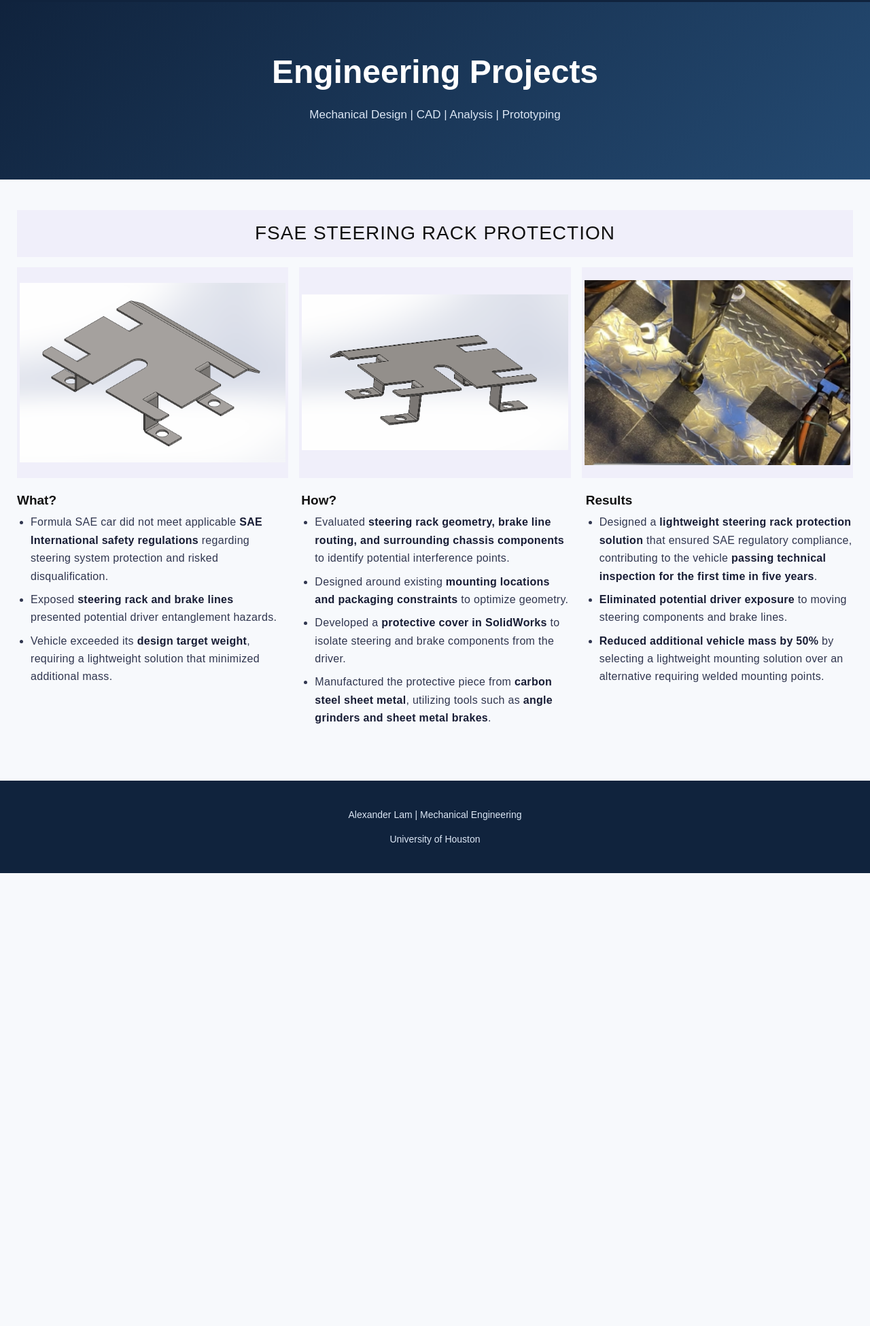
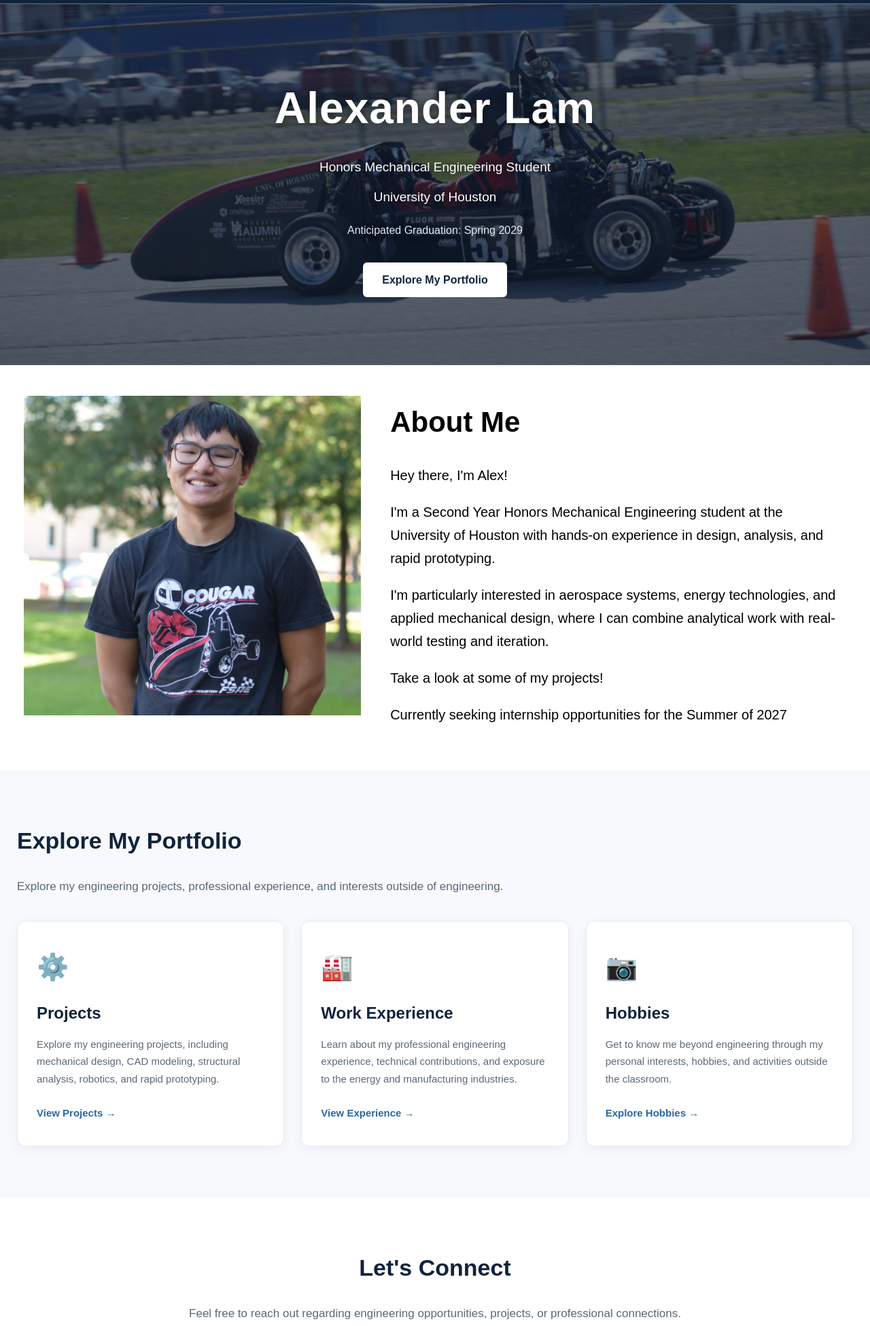
Before and after one commit to alexanderlam32-alt/alexanderlam32-alt.github.io, a plain HTML site: page index.html in a window 1280 px wide. Shown: the part 68-2018 px from the top of the page at 68% size. Before the commit the page ends 1352 px from the top, so only its background shows below. Drawn offline with Linux system fonts and the light colour scheme.

Commit message:
Update index.html

```diff
--- a/index.html
+++ b/index.html
@@ -7,7 +7,7 @@
   <meta name="viewport"
         content="width=device-width, initial-scale=1.0">
 
-  <title>Projects | Alexander Lam</title>
+  <title>Alexander Lam | Engineering Portfolio</title>
 
   <style>
 
@@ -26,7 +26,7 @@
       font-family: Arial, Helvetica, sans-serif;
       background: #f7f9fc;
       color: #243247;
-      line-height: 1.6;
+      line-height: 1.7;
     }
 
     /* NAVIGATION BAR */
@@ -65,105 +65,271 @@
       color: #7db8ff;
     }
 
-    /* PAGE HEADER */
+    /* HERO SECTION */
 
-    .page-header {
-      background: linear-gradient(
-        135deg,
-        #10233d,
-        #244a72
-      );
+    .hero {
+      position: relative;
+
+      background:
+        linear-gradient(
+          rgba(10, 22, 40, 0.58),
+          rgba(10, 22, 40, 0.68)
+        ),
+        url("fsae-car.png");
+
+      background-size: cover;
+      background-position: center 52%;
+      background-repeat: no-repeat;
+      background-color: #10233d;
 
       color: white;
       text-align: center;
-      padding: 65px 20px;
+
+      min-height: 520px;
+      padding: 100px 20px;
+
+      display: flex;
+      flex-direction: column;
+      align-items: center;
+      justify-content: center;
     }
 
-    .page-header h1 {
-      font-size: clamp(34px, 5vw, 48px);
-      margin: 0;
+    .hero h1 {
+      font-size: clamp(40px, 6vw, 64px);
+      font-weight: 700;
+      margin: 0 0 10px;
+      letter-spacing: 1px;
+
+      text-shadow:
+        0 3px 12px rgba(0,0,0,0.35);
     }
 
-    .page-header p {
-      font-size: 17px;
-      color: #dce7f5;
-      margin-top: 10px;
+    .hero p {
+      font-size: 19px;
+      color: #ffffff;
+      margin: 6px 0;
+
+      text-shadow:
+        0 2px 8px rgba(0,0,0,0.5);
     }
 
-    /* PROJECT CONTAINER */
-
-    .project-container {
-      max-width: 1400px;
-      margin: 45px auto;
-      padding: 0 25px;
+    .hero .graduation {
+      font-size: 16px;
+      color: #e0e9f4;
+      margin-top: 12px;
     }
 
-    /* PROJECT TITLE */
+    .hero-button {
+      display: inline-block;
+      margin-top: 28px;
+      padding: 12px 28px;
 
-    .project-title {
-      background: #f0effa;
-      text-align: center;
-      padding: 12px 20px;
+      background: white;
+      color: #10233d;
+
+      text-decoration: none;
+      border-radius: 6px;
+      font-weight: bold;
+
+      transition:
+        transform 0.2s,
+        background 0.2s;
+    }
+
+    .hero-button:hover {
+      transform: translateY(-3px);
+      background: #e8f1fb;
+    }
+
+    /* GENERAL LAYOUT */
+
+    .container {
+      max-width: 1300px;
+      margin: auto;
+      padding: 75px 25px;
+    }
+
+    h2 {
+      font-size: 34px;
+      color: #10233d;
+      margin-top: 0;
+      margin-bottom: 25px;
+    }
+
+    /* ABOUT ME SECTION */
+
+    .about {
+      background: white;
+    }
+
+    .about .container {
+      max-width: 1400px;
+      padding: 45px 35px;
+    }
+
+    .about-layout {
+      display: grid;
+      grid-template-columns:
+        minmax(0, 517fr) minmax(0, 699fr);
+      gap: 43px;
+      align-items: start;
+    }
+
+    .about-photo {
+      width: 100%;
+      aspect-ratio: 517 / 490;
+      object-fit: cover;
+      object-position: center;
+      display: block;
+    }
+
+    .about-content {
+      padding-top: 14px;
+    }
+
+    .about-content h2 {
+      font-size: 42px;
+      color: #000000;
+      margin-bottom: 35px;
+      line-height: 1.2;
+    }
+
+    .about-content p {
+      font-size: 20px;
+      line-height: 1.7;
+      color: #000000;
+      margin: 0 0 20px;
+    }
+
+    .about-content .intro {
+      margin-bottom: 20px;
+    }
+
+    /* PORTFOLIO SECTION */
+
+    .portfolio-section {
+      background: #f7f9fc;
+    }
+
+    .section-description {
+      font-size: 17px;
+      color: #5b6878;
+      margin-bottom: 35px;
+    }
+
+    .card-grid {
+      display: grid;
+      grid-template-columns:
+        repeat(3, minmax(0, 1fr));
+      gap: 25px;
+    }
+
+    /* PORTFOLIO CARDS */
+
+    .card {
+      background: white;
+      border: 1px solid #e4e9ef;
+      border-radius: 12px;
+      padding: 35px 28px;
+
+      text-decoration: none;
+      color: #243247;
+
+      box-shadow:
+        0 5px 18px rgba(0,0,0,0.05);
+
+      display: flex;
+      flex-direction: column;
+
+      transition:
+        transform 0.25s ease,
+        box-shadow 0.25s ease;
+    }
+
+    .card:hover {
+      transform: translateY(-7px);
+
+      box-shadow:
+        0 14px 30px rgba(0,0,0,0.12);
+    }
+
+    .card-icon {
+      font-size: 38px;
       margin-bottom: 15px;
     }
 
-    .project-title h2 {
-      font-size: 28px;
-      font-weight: 500;
-      color: #111111;
-      letter-spacing: 1px;
-      margin: 0;
-      text-transform: uppercase;
+    .card h3 {
+      font-size: 24px;
+      color: #10233d;
+      margin: 0 0 12px;
     }
 
-    /* PROJECT IMAGES */
-
-    .project-images {
-      display: grid;
-      grid-template-columns: repeat(3, 1fr);
-      gap: 16px;
-      margin-bottom: 18px;
+    .card p {
+      font-size: 15px;
+      color: #5b6878;
+      margin: 0 0 25px;
+      flex-grow: 1;
     }
 
-    .project-images img {
-      width: 100%;
-      height: 310px;
-      object-fit: contain;
-      background: #f0effa;
-      border: 4px solid #f0effa;
-      display: block;
+    .card-link {
+      font-size: 15px;
+      font-weight: bold;
+      color: #2768a8;
     }
 
-    /* PROJECT DESCRIPTION */
+    /* CONTACT SECTION */
 
-    .project-details {
-      display: grid;
-      grid-template-columns: repeat(3, 1fr);
-      gap: 25px;
+    .contact {
+      background: white;
+      text-align: center;
     }
 
-    .detail-column h3 {
-      font-size: 19px;
-      font-weight: 700;
-      color: #111111;
-      margin: 0 0 4px;
+    .contact p {
+      color: #5b6878;
+      font-size: 17px;
     }
 
-    .detail-column ul {
-      padding-left: 20px;
-      margin: 0;
+    .contact-details {
+      margin: 25px 0;
     }
 
-    .detail-column li {
-      font-size: 16px;
-      color: #30364f;
-      line-height: 1.65;
-      margin-bottom: 8px;
-      letter-spacing: 0.3px;
+    .contact-details p {
+      margin: 8px 0;
     }
 
-    .detail-column strong {
-      color: #181d35;
+    .contact-details a {
+      color: #2768a8;
+      text-decoration: none;
+    }
+
+    .contact-details a:hover {
+      text-decoration: underline;
+    }
+
+    .contact-links {
+      margin-top: 25px;
+    }
+
+    .contact-links a {
+      display: inline-block;
+      margin: 8px;
+      padding: 10px 22px;
+
+      border: 1px solid #2768a8;
+      border-radius: 6px;
+
+      color: #2768a8;
+      text-decoration: none;
+      font-weight: bold;
+
+      transition:
+        background 0.2s,
+        color 0.2s;
+    }
+
+    .contact-links a:hover {
+      background: #2768a8;
+      color: white;
     }
 
     /* FOOTER */
@@ -174,30 +340,74 @@
       text-align: center;
       padding: 25px 20px;
       font-size: 14px;
-      margin-top: 70px;
     }
 
-    /* TABLET */
+    /* TABLET RESPONSIVENESS */
 
     @media (max-width: 1000px) {
 
-      .project-images img {
-        height: 240px;
+      .about-layout {
+        gap: 30px;
       }
 
-      .project-details {
-        gap: 15px;
+      .about-content h2 {
+        font-size: 34px;
+        margin-bottom: 20px;
       }
 
-      .detail-column li {
-        font-size: 14px;
+      .about-content p {
+        font-size: 17px;
       }
 
     }
 
-    /* MOBILE */
+    /* MOBILE RESPONSIVENESS */
 
-    @media (max-width: 700px) {
+    @media (max-width: 800px) {
+
+      .card-grid {
+        grid-template-columns: 1fr;
+      }
+
+      .hero {
+        min-height: 430px;
+        padding: 75px 20px;
+        background-position: center;
+      }
+
+      .hero h1 {
+        font-size: 42px;
+      }
+
+      .hero p {
+        font-size: 16px;
+      }
+
+      .container {
+        padding: 55px 20px;
+      }
+
+      .about .container {
+        padding: 40px 20px;
+      }
+
+      .about-layout {
+        grid-template-columns: 1fr;
+        gap: 30px;
+      }
+
+      .about-photo {
+        max-width: 520px;
+        margin: auto;
+      }
+
+      .about-content {
+        padding-top: 0;
+      }
+
+      .about-content h2 {
+        font-size: 32px;
+      }
 
       nav {
         justify-content: center;
@@ -208,31 +418,8 @@
         gap: 15px;
       }
 
-      .project-container {
-        padding: 0 18px;
-        margin: 30px auto;
-      }
-
-      .project-title h2 {
-        font-size: 21px;
-      }
-
-      .project-images {
-        grid-template-columns: 1fr;
-      }
-
-      .project-images img {
-        height: auto;
-        max-height: 400px;
-      }
-
-      .project-details {
-        grid-template-columns: 1fr;
-        gap: 25px;
-      }
-
-      .detail-column li {
-        font-size: 16px;
+      h2 {
+        font-size: 28px;
       }
 
     }
@@ -254,7 +441,7 @@
 
       <a href="index.html">Home</a>
 
-      <a href="index.html#about">About Me</a>
+      <a href="#about">About Me</a>
 
       <a href="projects.html">Projects</a>
 
@@ -264,183 +451,243 @@
 
       <a href="hobbies.html">Hobbies</a>
 
-      <a href="index.html#contact">Contact</a>
+      <a href="#contact">Contact</a>
 
     </div>
 
   </nav>
 
 
-  <!-- PAGE HEADER -->
+  <!-- HERO SECTION -->
 
-  <header class="page-header">
+  <header class="hero" id="home">
 
-    <h1>Engineering Projects</h1>
+    <h1>Alexander Lam</h1>
 
     <p>
-      Mechanical Design | CAD | Analysis | Prototyping
+      Honors Mechanical Engineering Student
     </p>
+
+    <p>
+      University of Houston
+    </p>
+
+    <p class="graduation">
+      Anticipated Graduation: Spring 2029
+    </p>
+
+    <a class="hero-button" href="#portfolio">
+      Explore My Portfolio
+    </a>
 
   </header>
 
 
-  <!-- PROJECT 1 -->
+  <!-- ABOUT ME SECTION -->
 
-  <main class="project-container">
+  <section class="about" id="about">
 
-    <section class="project">
+    <div class="container">
 
-      <!-- PROJECT TITLE -->
+      <div class="about-layout">
 
-      <div class="project-title">
-
-        <h2>FSAE Steering Rack Protection</h2>
-
-      </div>
-
-
-      <!-- THREE PROJECT IMAGES -->
-
-      <div class="project-images">
+        <!-- HEADSHOT ON LEFT -->
 
         <img
-          src="Rack1.png"
-          alt="Steering rack protection CAD design">
+          src="Headshot.png"
+          alt="Alexander Lam"
+          class="about-photo">
 
-        <img
-          src="Rack2.png"
-          alt="Steering rack protection assembly">
+        <!-- BIOGRAPHY ON RIGHT -->
 
-        <img
-          src="RackReal.png"
-          alt="Manufactured steering rack protection">
+        <div class="about-content">
 
-      </div>
+          <h2>About Me</h2>
 
+          <p class="intro">
+            Hey there, I'm Alex!
+          </p>
 
-      <!-- PROJECT DETAILS -->
+          <p>
+            I'm a Second Year Honors Mechanical
+            Engineering student at the University
+            of Houston with hands-on experience
+            in design, analysis, and rapid
+            prototyping.
+          </p>
 
-      <div class="project-details">
+          <p>
+            I'm particularly interested in
+            aerospace systems, energy technologies,
+            and applied mechanical design, where
+            I can combine analytical work with
+            real-world testing and iteration.
+          </p>
 
-        <!-- WHAT -->
+          <p>
+            Take a look at some of my projects!
+          </p>
 
-        <div class="detail-column">
-
-          <h3>What?</h3>
-
-          <ul>
-
-            <li>
-              Formula SAE car did not meet
-              applicable <strong>SAE International
-              safety regulations</strong>
-              regarding steering system protection
-              and risked disqualification.
-            </li>
-
-            <li>
-              Exposed <strong>steering rack and
-              brake lines</strong> presented
-              potential driver entanglement
-              hazards.
-            </li>
-
-            <li>
-              Vehicle exceeded its
-              <strong>design target weight</strong>,
-              requiring a lightweight solution
-              that minimized additional mass.
-            </li>
-
-          </ul>
-
-        </div>
-
-
-        <!-- HOW -->
-
-        <div class="detail-column">
-
-          <h3>How?</h3>
-
-          <ul>
-
-            <li>
-              Evaluated <strong>steering rack
-              geometry, brake line routing,
-              and surrounding chassis
-              components</strong> to identify
-              potential interference points.
-            </li>
-
-            <li>
-              Designed around existing
-              <strong>mounting locations and
-              packaging constraints</strong>
-              to optimize geometry.
-            </li>
-
-            <li>
-              Developed a <strong>protective
-              cover in SolidWorks</strong> to
-              isolate steering and brake
-              components from the driver.
-            </li>
-
-            <li>
-              Manufactured the protective
-              piece from <strong>carbon steel
-              sheet metal</strong>, utilizing
-              tools such as <strong>angle grinders
-              and sheet metal brakes</strong>.
-            </li>
-
-          </ul>
-
-        </div>
-
-
-        <!-- RESULTS -->
-
-        <div class="detail-column">
-
-          <h3>Results</h3>
-
-          <ul>
-
-            <li>
-              Designed a <strong>lightweight
-              steering rack protection
-              solution</strong> that ensured
-              SAE regulatory compliance,
-              contributing to the vehicle
-              <strong>passing technical inspection
-              for the first time in five years</strong>.
-            </li>
-
-            <li>
-              <strong>Eliminated potential driver
-              exposure</strong> to moving steering
-              components and brake lines.
-            </li>
-
-            <li>
-              <strong>Reduced additional vehicle
-              mass by 50%</strong> by selecting
-              a lightweight mounting solution
-              over an alternative requiring
-              welded mounting points.
-            </li>
-
-          </ul>
+          <p>
+            Currently seeking internship
+            opportunities for the Summer of 2027
+          </p>
 
         </div>
 
       </div>
 
-    </section>
+    </div>
 
-  </main>
+  </section>
+
+
+  <!-- PORTFOLIO SECTION -->
+
+  <section
+    class="portfolio-section"
+    id="portfolio">
+
+    <div class="container">
+
+      <h2>Explore My Portfolio</h2>
+
+      <p class="section-description">
+        Explore my engineering projects,
+        professional experience, and
+        interests outside of engineering.
+      </p>
+
+      <div class="card-grid">
+
+        <!-- PROJECTS -->
+
+        <a href="projects.html" class="card">
+
+          <div class="card-icon">⚙️</div>
+
+          <h3>Projects</h3>
+
+          <p>
+            Explore my engineering projects,
+            including mechanical design,
+            CAD modeling, structural analysis,
+            robotics, and rapid prototyping.
+          </p>
+
+          <span class="card-link">
+            View Projects &rarr;
+          </span>
+
+        </a>
+
+
+        <!-- WORK EXPERIENCE -->
+
+        <a href="experience.html" class="card">
+
+          <div class="card-icon">🏭</div>
+
+          <h3>Work Experience</h3>
+
+          <p>
+            Learn about my professional
+            engineering experience,
+            technical contributions,
+            and exposure to the
+            energy and manufacturing industries.
+          </p>
+
+          <span class="card-link">
+            View Experience &rarr;
+          </span>
+
+        </a>
+
+
+        <!-- HOBBIES -->
+
+        <a href="hobbies.html" class="card">
+
+          <div class="card-icon">📷</div>
+
+          <h3>Hobbies</h3>
+
+          <p>
+            Get to know me beyond engineering
+            through my personal interests,
+            hobbies, and activities
+            outside the classroom.
+          </p>
+
+          <span class="card-link">
+            Explore Hobbies &rarr;
+          </span>
+
+        </a>
+
+      </div>
+
+    </div>
+
+  </section>
+
+
+  <!-- CONTACT SECTION -->
+
+  <section class="contact" id="contact">
+
+    <div class="container">
+
+      <h2>Let's Connect</h2>
+
+      <p>
+        Feel free to reach out regarding
+        engineering opportunities,
+        projects, or professional connections.
+      </p>
+
+      <div class="contact-details">
+
+        <p>
+          <strong>Phone:</strong>
+
+          <a href="tel:+12817065568">
+            281-706-5568
+          </a>
+        </p>
+
+        <p>
+          <strong>Email:</strong>
+
+          <a href="mailto:alexanderlam32@gmail.com">
+            alexanderlam32@gmail.com
+          </a>
+        </p>
+
+      </div>
+
+      <div class="contact-links">
+
+        <a
+          href="https://www.linkedin.com/in/alam329/"
+          target="_blank"
+          rel="noopener noreferrer">
+          LinkedIn
+        </a>
+
+        <a
+          href="https://github.com/alexanderlam32-alt"
+          target="_blank"
+          rel="noopener noreferrer">
+          GitHub
+        </a>
+
+      </div>
+
+    </div>
+
+  </section>
 
 
   <!-- FOOTER -->
```
